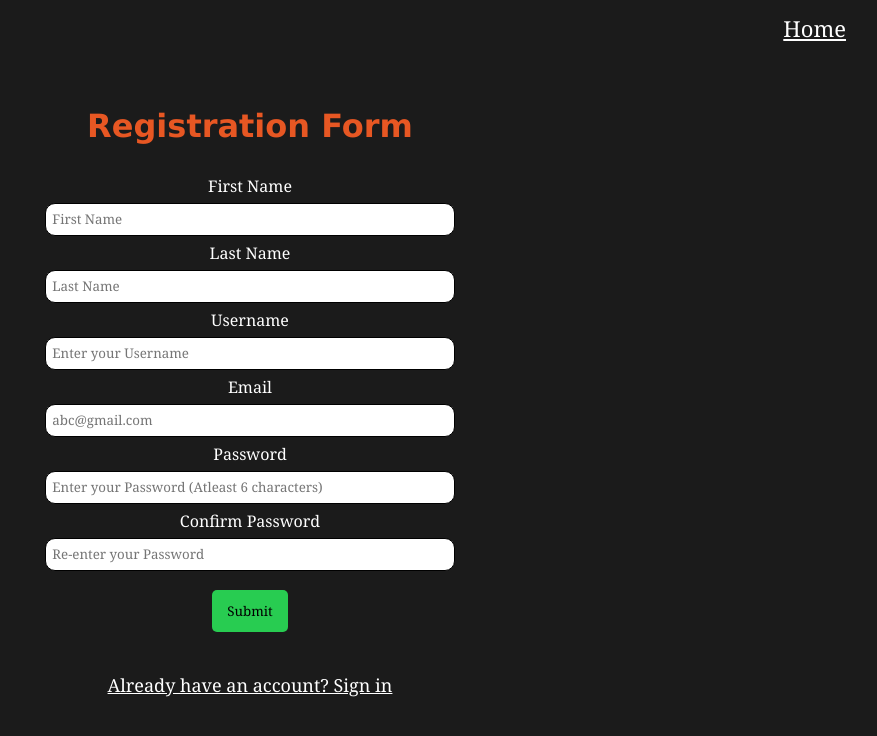
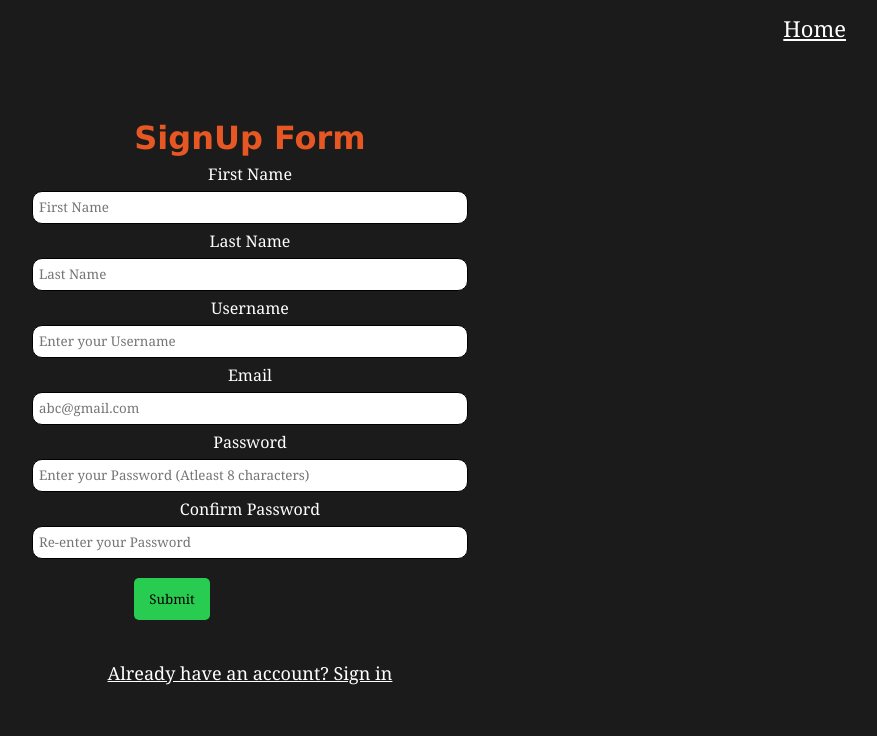
Before and after one commit to Moneeb-Hussain/Magic-Quote-Generator, a React (Vite) app: page /SignUp in a window 1280 px wide. Shown: the top 736 px of the page, without its empty margins (390-1267 px from the left). Built offline with nearby package versions, Linux system fonts and the light colour scheme.

Commit message:
Updated Features

```diff
--- a/src/App.css
+++ b/src/App.css
@@ -208,6 +208,7 @@ li {
 
 .userquote-input {
   margin-top: 0px;
+  width: 100%;
 }
 
 body {
--- a/src/components/Navbar.jsx
+++ b/src/components/Navbar.jsx
@@ -5,7 +5,7 @@ function Navbar() {
   return (
     <div className="navbar">
       {location.pathname == ("/") ? < Link className="Link-nav" to="/SignIn">SignIn</Link> : <Link className="Link-nav" to="/">Home</Link>}
-      {location.pathname == ("/Quotes/") && < Link className="Link-nav" to="/SignIn">LogOut</Link>}
+      {location.pathname.includes("/Quotes") && < Link className="Link-nav" to="/SignIn">LogOut</Link>}
     </div >
   );
 }
--- a/src/components/Root.jsx
+++ b/src/components/Root.jsx
@@ -1,5 +1,5 @@
 import { useState } from "react"
-import { Link, Outlet } from "react-router-dom"
+import { Outlet } from "react-router-dom"
 import Navbar from "./Navbar";
 
 function Root() {
--- a/src/components/SignInForm.jsx
+++ b/src/components/SignInForm.jsx
@@ -1,10 +1,9 @@
-import React, { useState, useRef, useEffect, useContext } from 'react'
-import { Link, Navigate, redirect, useNavigate, useOutletContext } from 'react-router-dom';
+import React, { useState } from 'react'
+import { useNavigate, useOutletContext } from 'react-router-dom';
 import '../App.css';
 
 function SignInForm() {
     const [auth, setauth] = useOutletContext()
-    console.log(auth)
     const [formstate, setformstate] = useState({ email: "", password: "", username: "" })
     const [error, setError] = useState("")
     const navigate = useNavigate();
@@ -15,15 +14,15 @@ function SignInForm() {
     }
     const handlesubmit = (event) => {
         event.preventDefault();
-        const storedusers = JSON.parse(localStorage.getItem("userData")) || []
-        const matcheduser = storedusers.find((element) => element.email === formstate.email && element.password === formstate.password);
-        const username = storedusers.find((element) => element.username === formstate.username)
-        if (matcheduser && username) {
+        const storedUsers = JSON.parse(localStorage.getItem("userData")) || []
+        const matchedUser = storedUsers.find((element) => element.email === formstate.email && element.password === formstate.password && element.username === formstate.username);
+        const uniqueUsername = storedUsers.find((element) => element.username === formstate.username)
+        if (matchedUser) {
             navigate(`/Quotes/${formstate.username}`)
             setauth(true)
             setError("")
         }
-        else if (!username) {
+        else if (!uniqueUsername) {
             setError("Username not found")
         }
         else {
@@ -31,16 +30,33 @@ function SignInForm() {
         }
     }
     return (
-        <div className='sign-upbox'>
-            <h1 style={{ marginBottom: "24px" }}> Sign In to your Account </h1>
-            <form onSubmit={handlesubmit} style={{ textAlign: "center" }}  >
+        <div className='signing-box'>
+            <h1 className='heading-signing'> Sign In to your Account </h1>
+            <form onSubmit={handlesubmit}>
                 <div className='input-box'>
                     <label> Email </label>
-                    <input type="email" name="email" value={formstate.email} onChange={handleChange} placeholder="abc@gmail.com" required />
+                    <input
+                        type="email"
+                        name="email"
+                        value={formstate.email}
+                        onChange={handleChange}
+                        placeholder="abc@gmail.com"
+                        required />
                     <label > Username </label>
-                    <input type="text" name="username" value={formstate.username} onChange={handleChange} placeholder="Enter your Username" required />
+                    <input type="text"
+                        name="username"
+                        value={formstate.username}
+                        onChange={handleChange}
+                        placeholder="Enter your Username"
+                        required />
                     <label > Password </label>
-                    <input type="password" name="password" value={formstate.password} onChange={handleChange} placeholder="Enter your Password" required />
+                    <input
+                        type="password"
+                        name="password"
+                        value={formstate.password}
+                        onChange={handleChange}
+                        placeholder="Enter your Password"
+                        required />
                 </div>
                 <p className='error'>{error}</p>
                 <button className='submit-button' type="submit">Submit</button>
--- a/src/components/SignUpForm.jsx
+++ b/src/components/SignUpForm.jsx
@@ -1,10 +1,8 @@
-import React, { useState, useRef, useEffect } from 'react'
-import { Link, useNavigate } from 'react-router-dom';
-import UserQuote from './UserQuote';
+import React, { useState } from 'react'
+import { useNavigate } from 'react-router-dom';
 import '../App.css';
 
 function SignUpForm() {
-
     const [formstate, setformstate] = useState({ email: "", password: "", username: "", firstname: "", lastname: "", confirmPassword: "" })
     const [error, setError] = useState("")
     const navigate = useNavigate();
@@ -13,50 +11,82 @@ function SignUpForm() {
         const value = e.target.value;
         setformstate({ ...formstate, [name]: value })
     }
-
     const handlesubmit = (event) => {
         event.preventDefault();
-        const storedusers = JSON.parse(localStorage.getItem("userData")) || []
-        const existinguser = storedusers.find((element) => element.email === formstate.email)
-        const existingusername = storedusers.find((element) => element.username === formstate.username)
-        if (existinguser) {
+        const storedUsers = JSON.parse(localStorage.getItem("userData")) || []
+        const existingUserEmail = storedUsers.find((element) => element.email === formstate.email)
+        const existingUserName = storedUsers.find((element) => element.username === formstate.username)
+        if (existingUserEmail) {
             setError("This email already exists.")
         }
-        else if (existingusername) {
+        else if (existingUserName) {
             setError("Username already exists.")
-        }
-        else if (formstate.password.length <= 6) {
-            setError("Password too short")
         }
         else if (formstate.password !== formstate.confirmPassword) {
             setError("Passwords don't match")
         }
         else {
-            storedusers.push(formstate)
+            storedUsers.push(formstate)
             setError("")
-            localStorage.setItem('userData', JSON.stringify(storedusers))
+            localStorage.setItem('userData', JSON.stringify(storedUsers))
             setformstate({ email: "", password: "", username: "", firstname: "", lastname: "", confirmPassword: "" })
             navigate("/SignIn")
         }
     }
 
     return (
-        <div className='sign-upbox'>
-            <h1 style={{ marginBottom: "24px" }} > Registration Form </h1>
-            <form onSubmit={handlesubmit} style={{ textAlign: "center" }}  >
+        <div className='signing-box'>
+            <h1 className='heading-signing'> SignUp Form </h1>
+            <form onSubmit={handlesubmit} >
                 <div className='input-box'>
                     <label> First Name </label>
-                    <input type="text" name="firstname" value={formstate.firstname} onChange={handleChange} placeholder="First Name" required />
+                    <input
+                        type="text"
+                        name="firstname"
+                        value={formstate.firstname}
+                        onChange={handleChange}
+                        placeholder="First Name"
+                        required />
                     <label> Last Name </label>
-                    <input type="text" name="lastname" value={formstate.lastname} onChange={handleChange} placeholder="Last Name" required />
+                    <input
+                        type="text"
+                        name="lastname"
+                        value={formstate.lastname}
+                        onChange={handleChange}
+                        placeholder="Last Name"
+                        required />
                     <label> Username </label>
-                    <input type="text" name="username" value={formstate.username} onChange={handleChange} placeholder="Enter your Username" required />
+                    <input type="text"
+                        name="username"
+                        value={formstate.username}
+                        onChange={handleChange}
+                        placeholder="Enter your Username"
+                        required />
                     <label> Email </label>
-                    <input type="email" name="email" value={formstate.email} onChange={handleChange} placeholder="abc@gmail.com" required />
+                    <input
+                        type="email"
+                        name="email"
+                        value={formstate.email}
+                        onChange={handleChange}
+                        placeholder="abc@gmail.com"
+                        required />
                     <label > Password </label>
-                    <input type="password" name="password" value={formstate.password} onChange={handleChange} placeholder="Enter your Password (Atleast 6 characters)" required />
+                    <input
+                        type="password"
+                        name="password"
+                        value={formstate.password}
+                        onChange={handleChange}
+                        placeholder="Enter your Password (Atleast 8 characters)"
+                        pattern="^(?=.*[a-zA-Z])(?=.*\d)(?=.*[@$!%*?&])[A-Za-z\d@$!%*?&]{8,}$"
+                        title='Password must include alphabets, numbers and special characters'
+                        required />
                     <label > Confirm Password </label>
-                    <input type="password" name="confirmPassword" value={formstate.confirmPassword} onChange={handleChange} placeholder="Re-enter your Password" required />
+                    <input type="password"
+                        name="confirmPassword"
+                        value={formstate.confirmPassword}
+                        onChange={handleChange}
+                        placeholder="Re-enter your Password"
+                        required />
                 </div>
                 <div>
                     <p className='error'>{error}</p>
--- a/src/components/UserQuote.jsx
+++ b/src/components/UserQuote.jsx
@@ -1,31 +1,54 @@
-import { useEffect, useState } from 'react'
-import Home from '../routes/Home'
+import React, { useEffect, useState } from 'react'
 import '../App.css'
 
 export default function UserQuote(props) {
     const [text, settext] = useState('')
-    let storedquotes = JSON.parse(localStorage.getItem(props.username)) || []
+    const [storedQuotes, setstoredQuotes] = useState([])
+    useEffect(() => {
+        let quotesfromLocalStorage = JSON.parse(localStorage.getItem(props.username)) || []
+        setstoredQuotes(quotesfromLocalStorage)
+    }, [props.username])
+
     const handlesubmit = (e) => {
         e.preventDefault();
-        if (!text == "") {
-            storedquotes.push(text)
-            localStorage.setItem(props.username, JSON.stringify(storedquotes))
+        if (text !== "") {
+            const updatedQuotes = [...storedQuotes, text]
+            localStorage.setItem(props.username, JSON.stringify(updatedQuotes))
+            setstoredQuotes(updatedQuotes)
         }
         settext("")
     }
+    const handledelete = (index) => {
+        const updatedQuotes = [...storedQuotes]
+        updatedQuotes.splice(index, 1)
+        localStorage.setItem(props.username, JSON.stringify(updatedQuotes))
+        setstoredQuotes(updatedQuotes)
+    }
+
     return (
         <>
-            <div style={{ display: "flex", flexDirection: "column" }}>
+            <div className='userquote-container'>
                 <form onSubmit={handlesubmit}>
+                    <h1 className='heading-magicquotepage'> {props.username}'s Quotes </h1>
                     <div className='userquote-inputbox'>
-                        <input className='userquote-input' type="text" value={text} onChange={(e) => { settext(e.target.value) }} placeholder='Type your Quotes' />
+                        <input
+                            className='userquote-input'
+                            type="text"
+                            value={text}
+                            onChange={(e) => { settext(e.target.value) }}
+                            placeholder='Type your Quotes' />
                         <button className='quote-button' type="submit" > Add Quote </button>
                     </div>
                 </form>
                 <ul className='stored-quotes'>
-                    {storedquotes.map((element, index) => {
+                    {storedQuotes.map((element, index) => {
                         return (
-                            <li key={index}>{element}</li>
+                            <React.Fragment key={index}>
+                                <div>
+                                    <li>{element}</li>
+                                    <button className='delete-button' onClick={() => handledelete(index)} > Delete </button>
+                                </div>
+                            </React.Fragment>
                         )
                     })}
                 </ul>
```
Also changed, not shown: src/components/MagicQuote.jsx (+25 -12 lines), src/routes/AddPost.jsx (deleted, +0 -35 lines), src/routes/RootLayout.jsx (deleted, +0 -14 lines).
